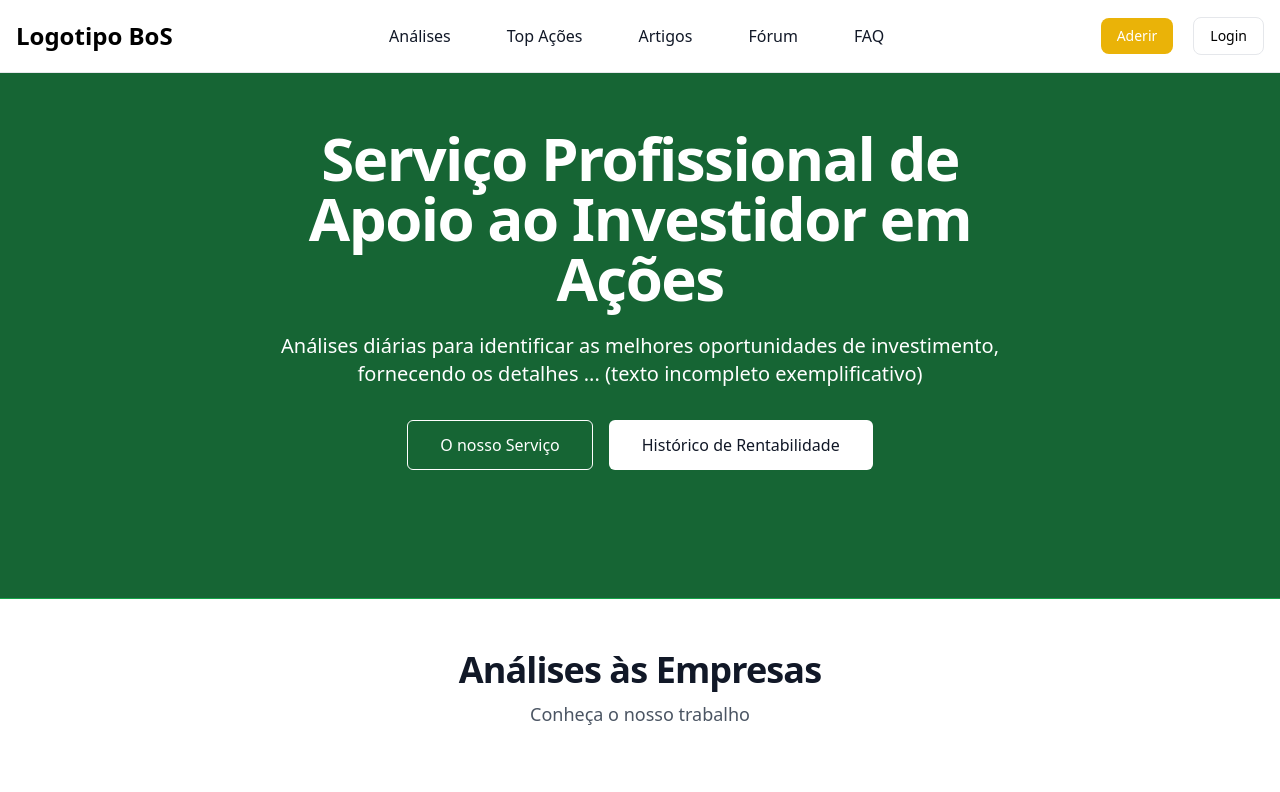
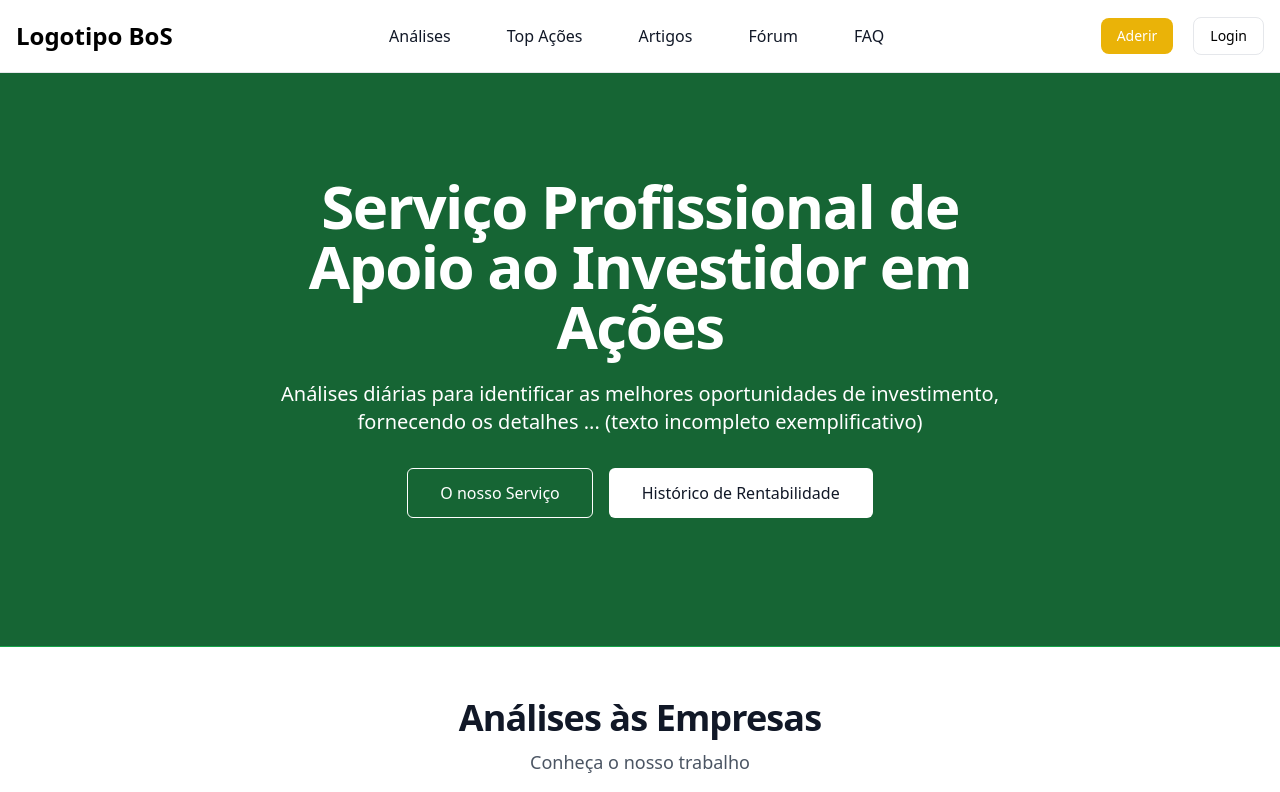
Before and after one commit to pedro-areal-torres/bos-homepage, a React (Vite) app: page / in a window 1280 px wide. Shown: the top 792 px of the page. Built offline with nearby package versions, Linux system fonts and the light colour scheme; grey boxes are pictures that could not be loaded.

Commit message:
chore: increase padding on presentation banner

```diff
--- a/src/components/presentation/presentation.tsx
+++ b/src/components/presentation/presentation.tsx
@@ -3,7 +3,7 @@ import React from 'react';
 const Presentation: React.FC = () => {
   return (
     <section className='bg-green-800'>
-      <div className='relative mx-auto flex max-w-3xl flex-col items-center px-6 py-32 text-center lg:px-0'>
+      <div className='relative mx-auto flex max-w-3xl flex-col items-center px-6 py-32 text-center lg:px-0 lg:pt-44'>
         {/* Header */}
         <h1 className='text-4xl font-bold tracking-tight text-white lg:text-6xl'>
           Serviço Profissional de Apoio ao Investidor em Ações
```
